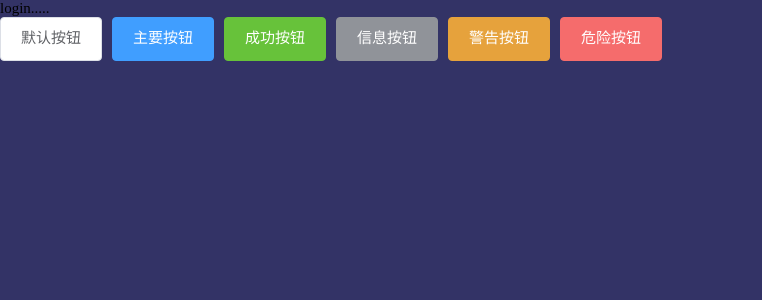
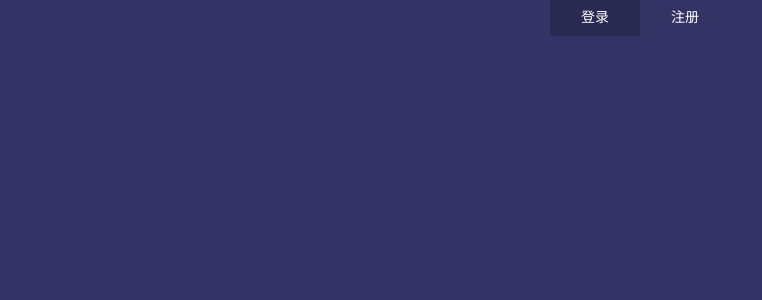
Before and after one commit to whyye/123, a Vue app: page /#/login in a window 1280 px wide. Shown: the top 300 px of the page, without its empty margins (0-762 px from the left). Built offline with nearby package versions, Linux system fonts and the light colour scheme.

Commit message:
登录注册切换

```diff
--- a/src/views/login/index.vue
+++ b/src/views/login/index.vue
@@ -1,14 +1,11 @@
 <template>
   <div id="login">
-    login.....
-    <el-row>
-      <el-button>默认按钮</el-button>
-      <el-button type="primary">主要按钮</el-button>
-      <el-button type="success">成功按钮</el-button>
-      <el-button type="info">信息按钮</el-button>
-      <el-button type="warning">警告按钮</el-button>
-      <el-button type="danger">危险按钮</el-button>
-    </el-row>
+    <div class="login-wrap">
+        <ul class="menu-tab">
+          <li v-for="(item,index) in menuTab" :key=item.index  :class="{'current':item.current}" @click="toggleMenu(item)"> {{item.txt}}</li>
+
+        </ul>
+    </div>
   </div>
 </template>
 
@@ -18,9 +15,20 @@ export default {
    name:"login",
    data() {
      return {
-       login:'wwwwww'
+       menuTab:[
+        {txt:"登录",current:true },
+        {txt:"注册",current:false }
+       ]
      }
    },
+   methods:{
+     toggleMenu(data){
+       this.menuTab.forEach(el => {
+          el.current=false
+       });
+       data.current=true;
+     }
+   }
 }
 </script>
 
@@ -28,5 +36,25 @@ export default {
   #login {
     background-color: #333366;
     height: 100vh;
+    .login-wrap {
+      width: 330px;
+      margin: 0 auto;
+      .menu-tab {
+        color: #fff;
+        text-align: center;
+        li {
+          display: inline-block;
+          width: 90px;
+          line-height: 36px;
+          border-radius: 2px;
+          font-size: 14px;
+          cursor: pointer;
+
+        }
+        .current {
+          background-color: rgba(0,0,0,.2);
+        }
+      }
+    }
   }
 </style>>
```
